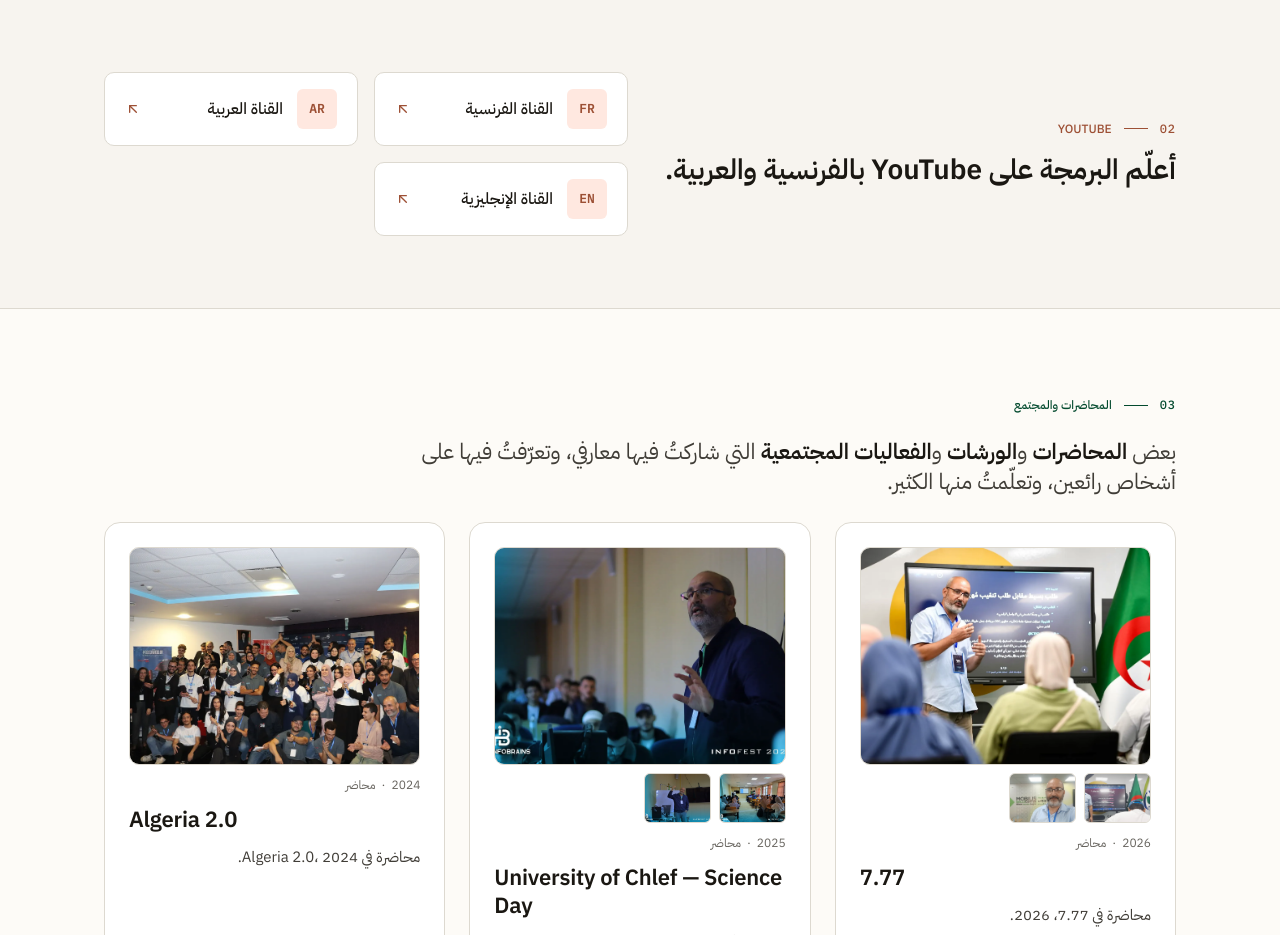
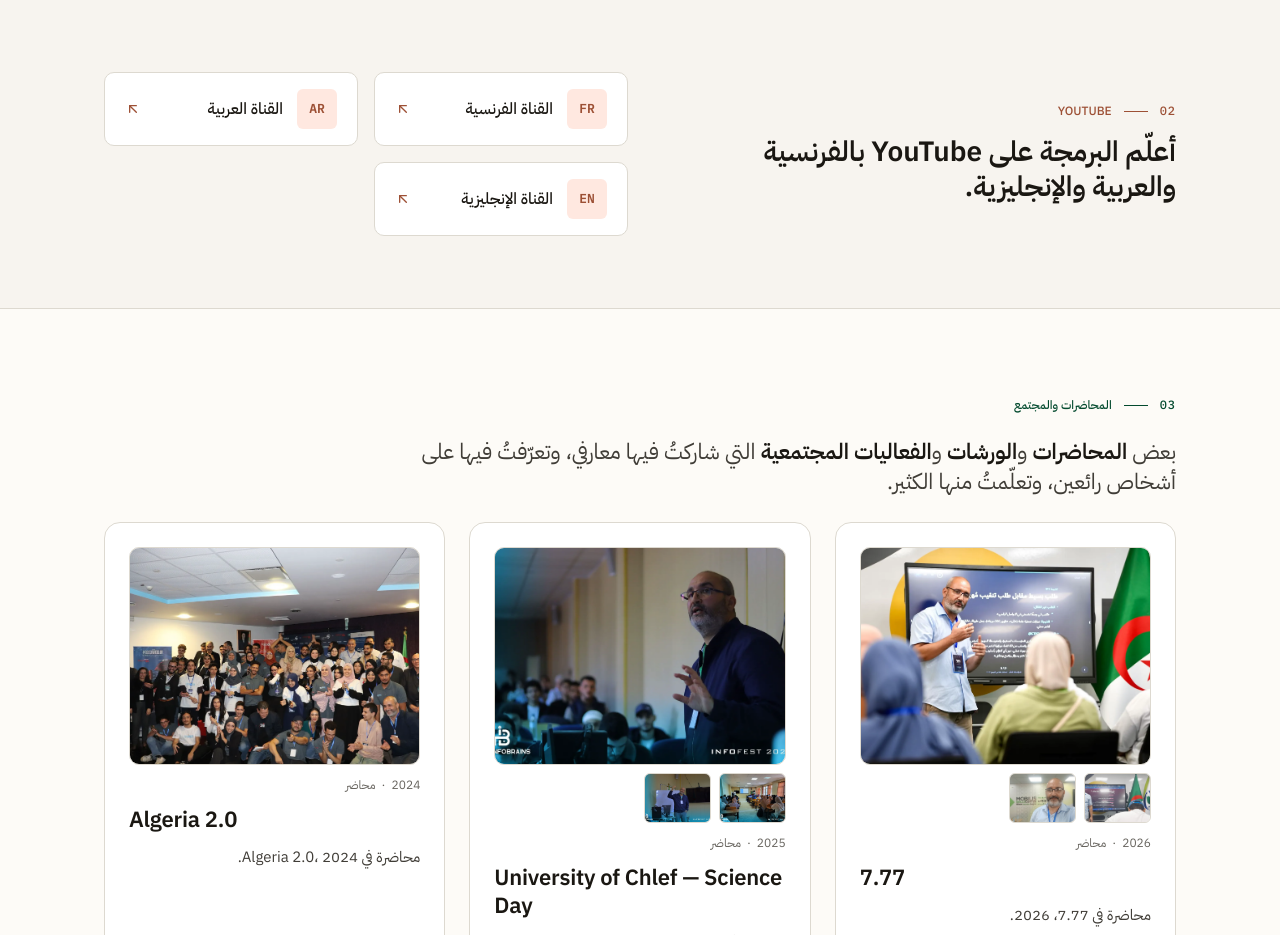
Before and after one commit to aladin002dz/aladin002dz.github.io, a Next.js app: page /ar in a window 1280 px wide. Shown: the part 1280-2215 px from the top of the page. Built offline with nearby package versions, Linux system fonts and the light colour scheme.

Commit message:
feat: mention English in the YouTube intro text
Co-Authored-By: Claude Sonnet 5.5 <noreply@anthropic.com>

```diff
--- a/dictionaries/ar.ts
+++ b/dictionaries/ar.ts
@@ -6,7 +6,7 @@ export const ar = {
         connect: "تواصل معي على LinkedIn",
         email: "راسلني",
         projects: "المشاريع",
-        teach: "أعلّم البرمجة على YouTube بالفرنسية والعربية.",
+        teach: "أعلّم البرمجة على YouTube بالفرنسية والعربية والإنجليزية.",
         frChannel: "القناة الفرنسية",
         arChannel: "القناة العربية",
         enChannel: "القناة الإنجليزية",
--- a/dictionaries/en.ts
+++ b/dictionaries/en.ts
@@ -6,7 +6,7 @@ export const en = {
         connect: "Connect on LinkedIn",
         email: "Email me",
         projects: "Projects",
-        teach: "I teach programming on YouTube, in French and Arabic.",
+        teach: "I teach programming on YouTube, in French, Arabic and English.",
         frChannel: "French channel",
         arChannel: "Arabic channel",
         enChannel: "English channel",
--- a/dictionaries/fr.ts
+++ b/dictionaries/fr.ts
@@ -6,7 +6,7 @@ export const fr = {
         connect: "Me contacter sur LinkedIn",
         email: "M'écrire",
         projects: "Projets",
-        teach: "J’enseigne la programmation sur YouTube, en français et en arabe.",
+        teach: "J’enseigne la programmation sur YouTube, en français, en arabe et en anglais.",
         frChannel: "Chaîne en français",
         arChannel: "Chaîne en arabe",
         enChannel: "Chaîne en anglais",
```
